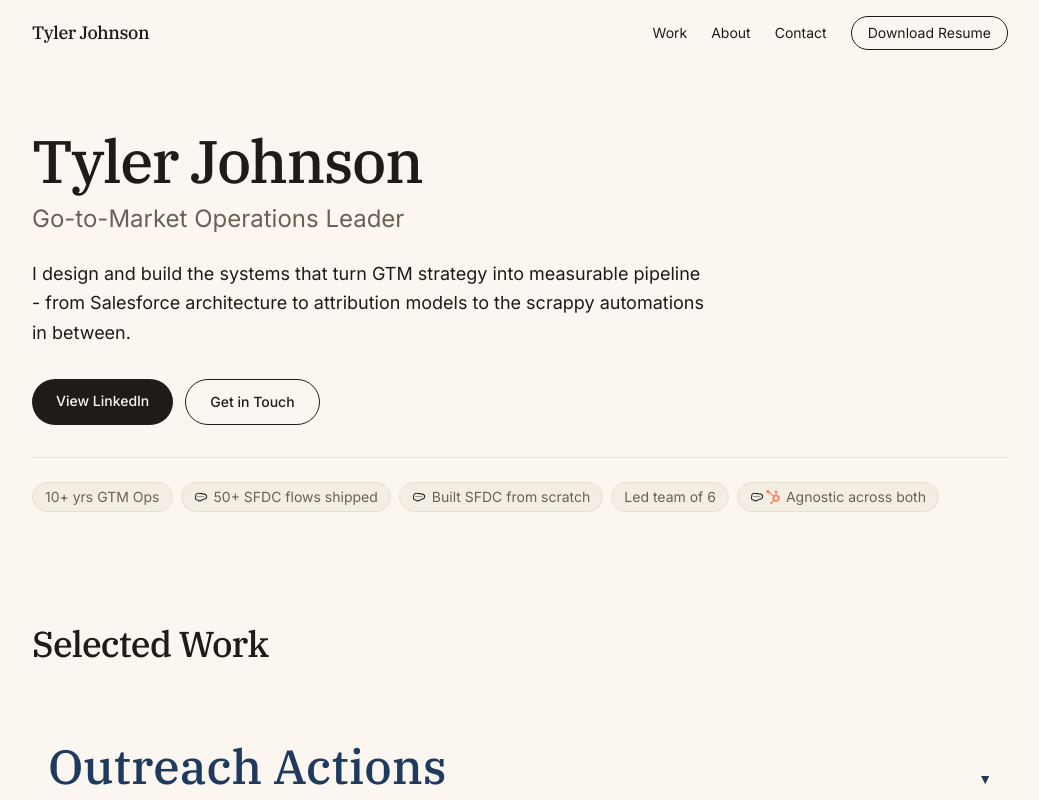
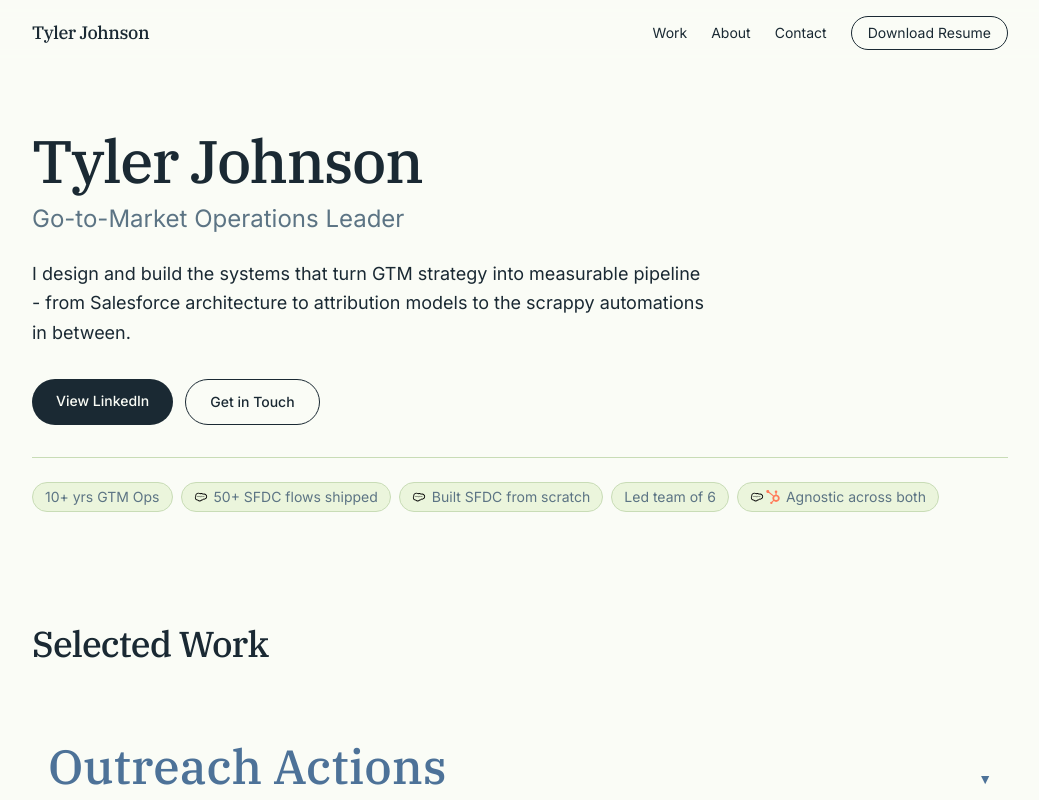
Before and after one commit to BurqueBone/tylerjohnson-site, a Next.js app: page / in a window 1280 px wide. Shown: the top 800 px of the page, without its empty margins (120-1159 px from the left). Built offline with nearby package versions, Linux system fonts and the light colour scheme.

Commit message:
feat: shift palette to cool greens + blues (Tea/Celadon/Light Blue/Steel/Cerulean)

```diff
--- a/app/globals.css
+++ b/app/globals.css
@@ -1,15 +1,23 @@
 @import "tailwindcss";
 
 @theme {
-  --color-shell: #FBF7F0;
-  --color-shell-alt: #F3EEE4;
-  --color-ink: #1F1B16;
-  --color-ink-muted: #6B6056;
-  --color-accent: #B5553C;
-  --color-hairline: #E7E0D3;
-  --color-blue: #3D5A6C;
-  --color-blue-soft: #E1E8ED;
-  --color-navy: #1E3A5F;
+  /* Cool palette: Tea Green / Celadon / Light Blue / Steel Blue / Rich Cerulean */
+  --color-shell: #FAFCF6;        /* page background — barely-tinted white */
+  --color-shell-alt: #EBF5DC;    /* section bands — Tea Green tint */
+  --color-ink: #1A2933;          /* primary text — cool dark */
+  --color-ink-muted: #5C7484;    /* muted text — cool gray (Steel-derived) */
+  --color-accent: #4D7298;       /* hover/CTAs — Rich Cerulean */
+  --color-hairline: #C8DCB6;     /* hairlines/borders — sage between Tea & Celadon */
+  --color-blue: #77A6B6;         /* secondary blue — Steel Blue */
+  --color-blue-soft: #D0EFB1;    /* letter-badge backgrounds — Tea Green */
+  --color-navy: #4D7298;         /* case study titles & eyebrow — Rich Cerulean */
+
+  /* Palette aliases (for any future direct use) */
+  --color-tea: #D0EFB1;
+  --color-celadon: #B3D89C;
+  --color-light-blue: #9DC3C2;
+  --color-steel-blue: #77A6B6;
+  --color-cerulean: #4D7298;
 
   --font-sans: var(--font-inter), ui-sans-serif, system-ui, sans-serif;
   --font-serif: var(--font-plex-serif), ui-serif, Georgia, serif;
--- a/app/icon.tsx
+++ b/app/icon.tsx
@@ -13,8 +13,8 @@ export default function Icon() {
           display: "flex",
           alignItems: "center",
           justifyContent: "center",
-          background: "#B5553C",
-          color: "#FBF7F0",
+          background: "#4D7298",
+          color: "#FAFCF6",
           fontSize: 22,
           fontWeight: 600,
           fontFamily: "Georgia, serif",
--- a/app/opengraph-image.tsx
+++ b/app/opengraph-image.tsx
@@ -16,8 +16,8 @@ export default function OgImage() {
           flexDirection: "column",
           justifyContent: "center",
           padding: "80px",
-          background: "#FBF7F0",
-          color: "#1F1B16",
+          background: "#FAFCF6",
+          color: "#1A2933",
         }}
       >
         <div
@@ -33,7 +33,7 @@ export default function OgImage() {
           style={{
             marginTop: 16,
             fontSize: 42,
-            color: "#B5553C",
+            color: "#4D7298",
           }}
         >
           Go-to-Market Operations Leader
@@ -42,7 +42,7 @@ export default function OgImage() {
           style={{
             marginTop: 48,
             fontSize: 28,
-            color: "#6B6056",
+            color: "#5C7484",
             maxWidth: 900,
           }}
         >
--- a/app/watershed/opengraph-image.tsx
+++ b/app/watershed/opengraph-image.tsx
@@ -16,14 +16,14 @@ export default function OgImage() {
           flexDirection: "column",
           justifyContent: "center",
           padding: "80px",
-          background: "#FBF7F0",
-          color: "#1F1B16",
+          background: "#FAFCF6",
+          color: "#1A2933",
         }}
       >
         <div
           style={{
             fontSize: 28,
-            color: "#1E3A5F",
+            color: "#4D7298",
             fontWeight: 600,
             letterSpacing: "0.04em",
             textTransform: "uppercase",
@@ -45,7 +45,7 @@ export default function OgImage() {
           style={{
             marginTop: 16,
             fontSize: 42,
-            color: "#B5553C",
+            color: "#77A6B6",
           }}
         >
           Go-to-Market Operations Leader
@@ -54,7 +54,7 @@ export default function OgImage() {
           style={{
             marginTop: 48,
             fontSize: 26,
-            color: "#6B6056",
+            color: "#5C7484",
             maxWidth: 1000,
           }}
         >
```
